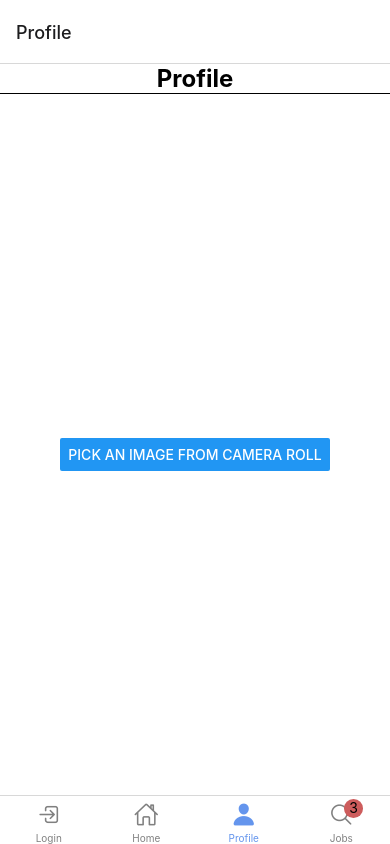
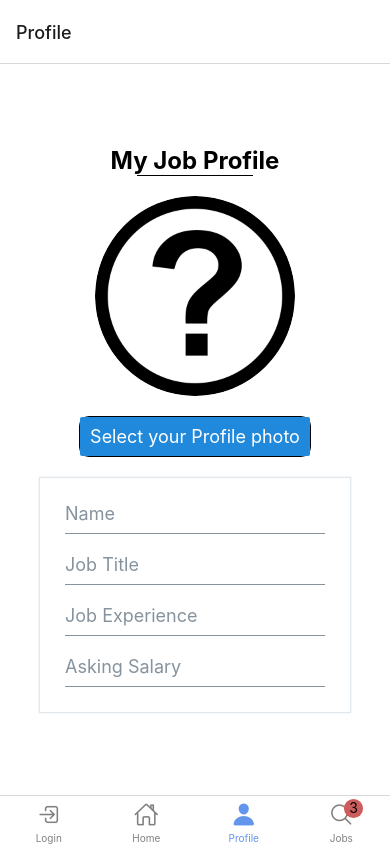
Before and after one commit to MHemma/Group2-jobFinderReactNativeApp, a React Native app in the folder jobFinder-RNapp/: screen /Profile in a window 390 px wide. Built offline with nearby package versions, Linux system fonts and the light colour scheme.

Commit message:
Update ProfileScreen.js

```diff
--- a/jobFinder-RNapp/component/ProfileScreen.js
+++ b/jobFinder-RNapp/component/ProfileScreen.js
@@ -2,16 +2,20 @@ import React, { useState, useEffect } from "react";
 import {
   StyleSheet,
   Text,
-  Button,
   Image,
   View,
   Platform,
   Dimensions,
 } from "react-native";
 import * as ImagePicker from "expo-image-picker";
+import { Input, Button, Card } from "@rneui/themed";
 
 export default function ProfileScreen() {
   const [image, setImage] = useState(null);
+  const [name, setName] = useState("");
+  const [jobTitle, setJobTitle] = useState("");
+  const [jobExperience, setJobExperience] = useState("");
+  const [askingSalary, setAskingSalary] = useState("");
 
   const pickImage = async () => {
     let result = await ImagePicker.launchImageLibraryAsync({
@@ -30,29 +34,43 @@ export default function ProfileScreen() {
 
   return (
     <View style={styles.container}>
-      <View style={styles.header}>
-        <Text style={styles.headerText}>Profile</Text>
-      </View>
+      <Text style={styles.headerText}>My Job Profile</Text>
+      <View style={styles.content}>
         <View style={styles.underline}></View>
         <View style={styles.imageContainer}>
-        {/* <Image
+          <Image
             source={
-            image ? { uri: image } : require("./assets/defaultProfileImage.png")
+              image
+                ? { uri: image }
+                : require("../assets/defaultProfileImage.png")
             }
             style={styles.profileImage}
-        /> */}
+          />
         </View>
-      {/* <Button
-        title="Pick an image from camera roll"
+        <Button
+          title="Select your Profile photo"
           onPress={pickImage}
           style={styles.pickImageButton}
-      /> */}
-
-    <View style={{ flex: 1, alignItems: 'center', justifyContent: 'center' }}>
-      <Button title="Pick an image from camera roll" onPress={pickImage} />
-      {image && <Image source={{ uri: image }} style={{ width: 200, height: 200 }} />}
+        />
       </View>
-
+      <Card containerStyle={styles.card}>
+        <Input placeholder="Name" onChangeText={setName} value={name} />
+        <Input
+          placeholder="Job Title"
+          onChangeText={setJobTitle}
+          value={jobTitle}
+        />
+        <Input
+          placeholder="Job Experience"
+          onChangeText={setJobExperience}
+          value={jobExperience}
+        />
+        <Input
+          placeholder="Asking Salary"
+          onChangeText={setAskingSalary}
+          value={askingSalary}
+        />
+      </Card>
     </View>
   );
 }
@@ -64,16 +82,16 @@ const styles = StyleSheet.create({
     alignItems: "center",
     justifyContent: "center",
   },
-  header: {
-    flexDirection: "row",
-    alignItems: "center",
-  },
   headerText: {
     fontSize: 24,
     fontWeight: "bold",
+    marginTop: 20,
+  },
+  content: {
+    alignItems: "center",
   },
   underline: {
-    width: "100%", // Set width to full screen
+    width: "50%", // Set width to full screen
     height: 1,
     backgroundColor: "black",
   },
@@ -92,4 +110,9 @@ const styles = StyleSheet.create({
     borderColor: "black",
     borderRadius: 10,
   },
+  card: {
+    marginTop: 20,
+    width: "80%",
+    marginBottom: 20, // Added marginBottom to give space below the card
+  },
 });
```
Lines whose indentation alone changed are shown as unchanged.
